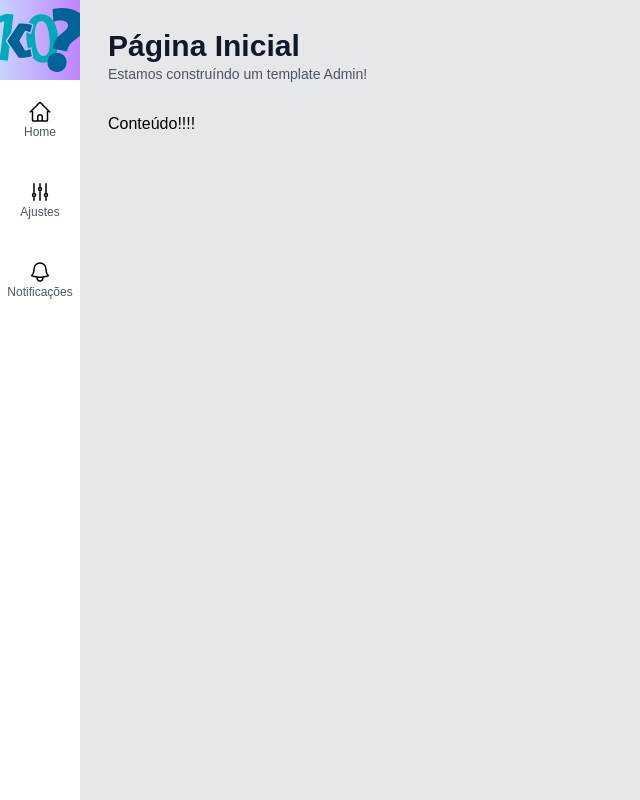
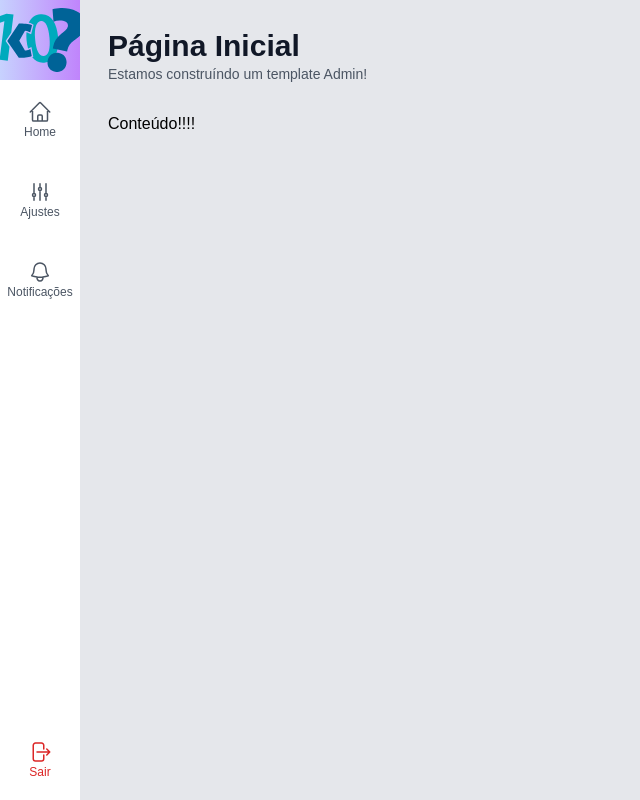
Before and after one commit to mig-ramos/painel-administrativo-next, a Next.js app: page / in a window 1280 px wide. Shown: the whole page, without its empty margins (0-640 px from the left). Built offline with nearby package versions, Linux system fonts and the light colour scheme.

Commit message:
personaliza e inseri icone sair

```diff
--- a/src/components/icons/index.tsx
+++ b/src/components/icons/index.tsx
@@ -82,3 +82,20 @@ export const IconeSino = (
     />
   </svg>
 );
+
+export const IconeSair = (
+  <svg
+    xmlns="http://www.w3.org/2000/svg"
+    fill="none"
+    viewBox="0 0 24 24"
+    strokeWidth={1.5}
+    stroke="currentColor"
+    className="w-6 h-6"
+  >
+    <path
+      strokeLinecap="round"
+      strokeLinejoin="round"
+      d="M15.75 9V5.25A2.25 2.25 0 0013.5 3h-6a2.25 2.25 0 00-2.25 2.25v13.5A2.25 2.25 0 007.5 21h6a2.25 2.25 0 002.25-2.25V15m3 0l3-3m0 0l-3-3m3 3H9"
+    />
+  </svg>
+);
--- a/src/components/template/MenuItem.tsx
+++ b/src/components/template/MenuItem.tsx
@@ -1,17 +1,46 @@
 import Link from "next/link";
 
 interface MenuItemProps {
-  url: string;
-  texto: string;
-  icone: any;
+  texto: string
+  icone: any
+  url?: string
+  className?: string
+  onClick?: (evento: any) => void
 }
 export default function MenuItem(props: MenuItemProps) {
+  function renderizarLink() {
+    return (
+      <p
+        className={`
+                flex flex-col justify-center items-center
+                h-20 w-20 text-gray-600
+                ${props.className}
+                `}
+      >
+        {props.icone}
+        <span
+          className={`
+                    text-xs font-light
+                    `}
+        >
+          {props.texto}
+        </span>
+      </p>
+    );
+  }
   return (
-    <li className={`hover:bg-gray-100`}>
-      <Link href={props.url} className={`flex flex-col justify-center items-center h-20 w-20`}>
-        {props.icone}
-        <span className={`text-xs font-light text-gray-600`}>{props.texto}</span>
-      </Link>
+    <li
+      onClick={props.onClick}
+      className={`
+        hover:bg-gray-100
+        cursor-pointer
+        `}
+    >
+      {props.url ? (
+        <Link href={props.url}>{renderizarLink()}</Link>
+      ) : (
+        renderizarLink()
+      )}
     </li>
   );
 }
--- a/src/components/template/MenuLateral.tsx
+++ b/src/components/template/MenuLateral.tsx
@@ -1,9 +1,9 @@
-import { IconeLogo, IconeAjustes, IconeCasa, IconeSino } from "../icons";
+import { IconeLogo, IconeAjustes, IconeCasa, IconeSino, IconeSair } from "../icons";
 import MenuItem from "./MenuItem";
 
 export default function MenuLateral() {
   return (
-    <aside>
+    <aside className={`flex flex-col`}>
       <div
         className={`
                 flex flex-col items-center justify-center
@@ -13,11 +13,19 @@ export default function MenuLateral() {
       >
         {IconeLogo}
       </div>
-      <ul>
+      <ul className={`flex-grow`}>
         <MenuItem url="/" texto="Home" icone={IconeCasa} />
         <MenuItem url="/ajustes" texto="Ajustes" icone={IconeAjustes} />
         <MenuItem url="/notificacoes" texto="Notificações" icone={IconeSino} />
       </ul>
+      <ul>
+      <MenuItem texto="Sair" icone={IconeSair} onClick={() => console.log('Logout')}
+               className={`
+               text-red-600
+               hover:bg-red-400 hover:text-white
+               `}
+               />
+      </ul>
     </aside>
   );
 }
```
